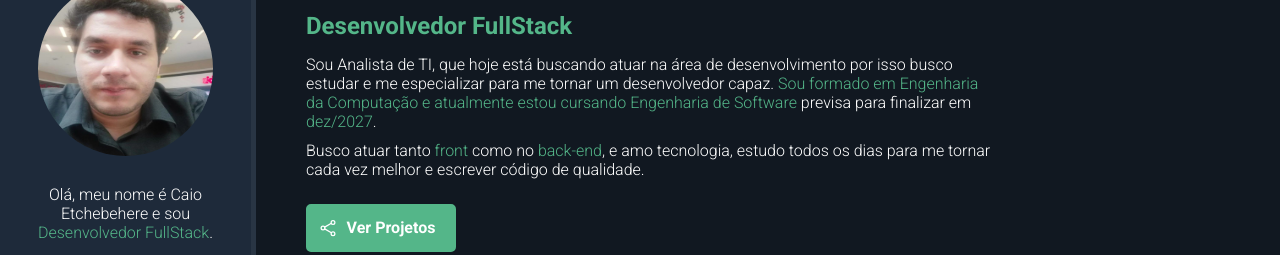
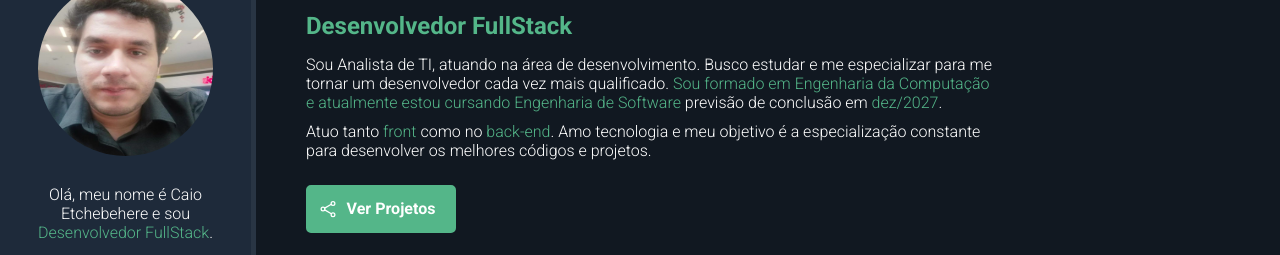
Before and after one commit to caioetchebehere/caioetchebehere.github.io, a plain HTML site: page index.html in a window 1280 px wide. Shown: the part 102-357 px from the top of the page. Drawn offline with nearby package versions, Linux system fonts and the light colour scheme.

Commit message:
Update index.html

```diff
--- a/index.html
+++ b/index.html
@@ -30,8 +30,8 @@
     <section id="about-container">
       <h1 id="name">Caio Etchebehere</h1>
       <p id="title"><span class="highlight">Desenvolvedor FullStack</span></p>
-      <p class="description">Sou Analista de TI, que hoje está buscando atuar na área de desenvolvimento por isso busco estudar e me especializar para me tornar um desenvolvedor capaz. <span class="highlight">Sou formado em Engenharia da Computação e atualmente estou cursando Engenharia de Software</span> previsa para finalizar em <span class="highlight">dez/2027</span>.</p>
-      <p class="description">Busco atuar tanto <span class="highlight">front</span> como no <span class="highlight">back-end</span>, e amo tecnologia, estudo todos os dias para me tornar cada vez melhor e escrever código de qualidade.</p>
+      <p class="description">Sou Analista de TI, atuando na área de desenvolvimento. Busco estudar e me especializar para me tornar um desenvolvedor cada vez mais qualificado. <span class="highlight">Sou formado em Engenharia da Computação e atualmente estou cursando Engenharia de Software</span> previsão de conclusão em <span class="highlight">dez/2027</span>.</p>
+      <p class="description">Atuo tanto <span class="highlight">front</span> como no <span class="highlight">back-end</span>. Amo tecnologia e meu objetivo é a especialização constante para desenvolver os melhores códigos e projetos.</p>
       <a href="https://github.com/caioetchebehere?tab=repositories" id="btn-projects"><ion-icon name="share-social-outline"></ion-icon> <span>Ver Projetos</span></a>
       <h2 id="skills-section-title">Minhas Skills</h2>
       <p class="description">Conheça as tecnologias que domino e as que ainda estou me especializando:</p>
```
